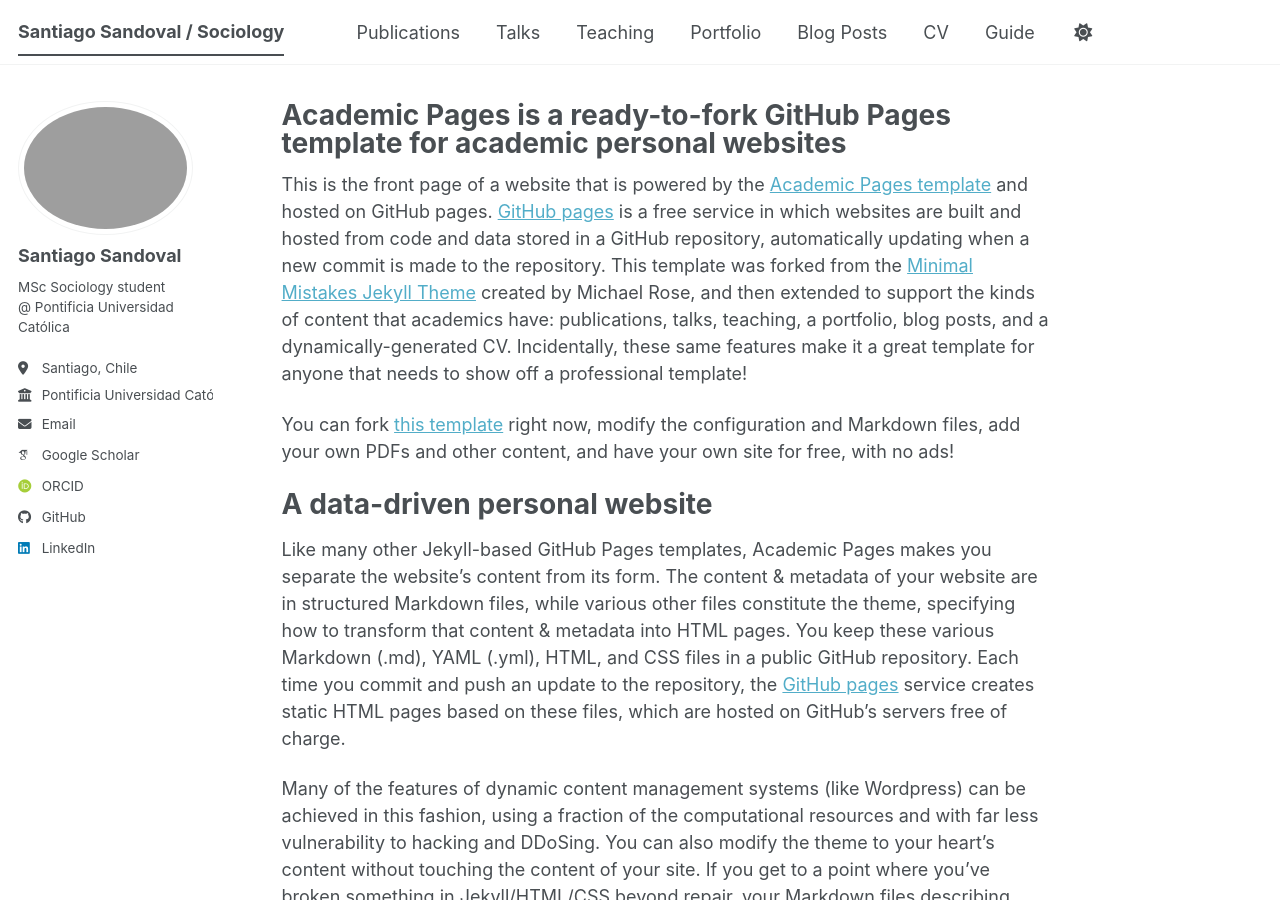
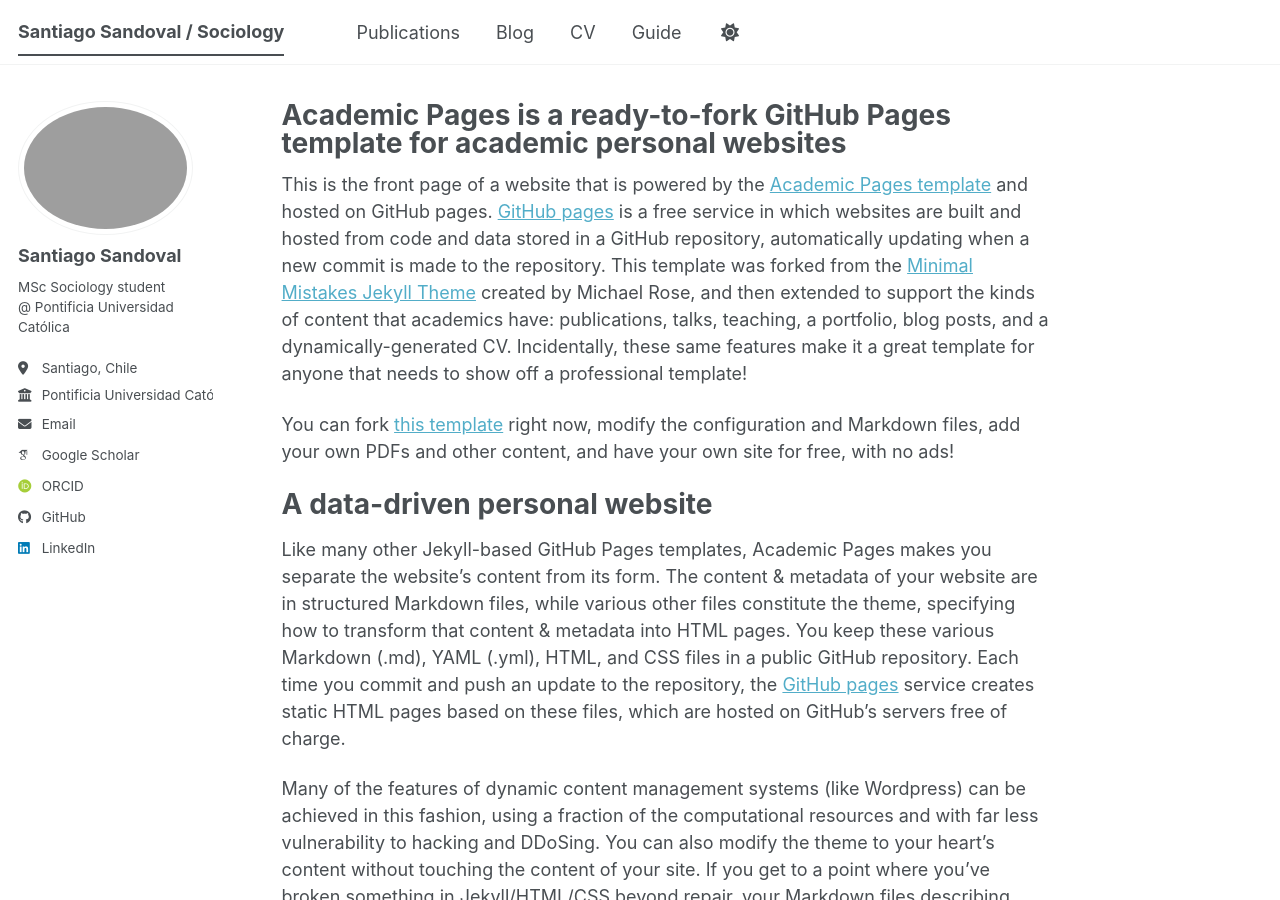
Before and after one commit to s-sandoval/s-sandoval.github.io, a Jekyll site: the page built from _pages/about.md, in a window 1280 px wide and 900 px high. Built offline with Jekyll 4.4.1, drawn with Linux system fonts in a browser that asks for light colours; some web fonts are replaced; a script bundle is joined from its source files by our own code; library files that are not in the unit come from our copies.

Commit message:
Update navigation.yml

```diff
--- a/_data/navigation.yml
+++ b/_data/navigation.yml
@@ -11,16 +11,7 @@
   - title: "Publications"
     url: /publications/
 
-  - title: "Talks"
-    url: /talks/
-
-  - title: "Teaching"
-    url: /teaching/
-
-  - title: "Portfolio"
-    url: /portfolio/
-
-  - title: "Blog Posts"
+  - title: "Blog"
     url: /year-archive/
 
   - title: "CV"
```
